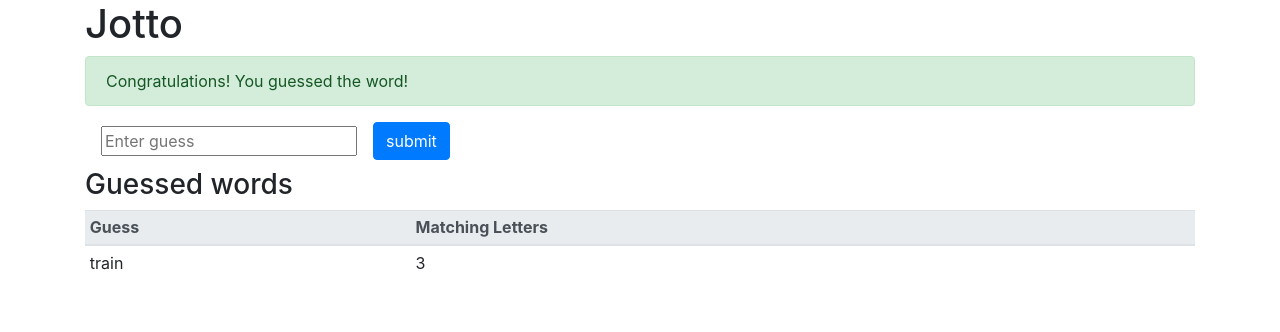
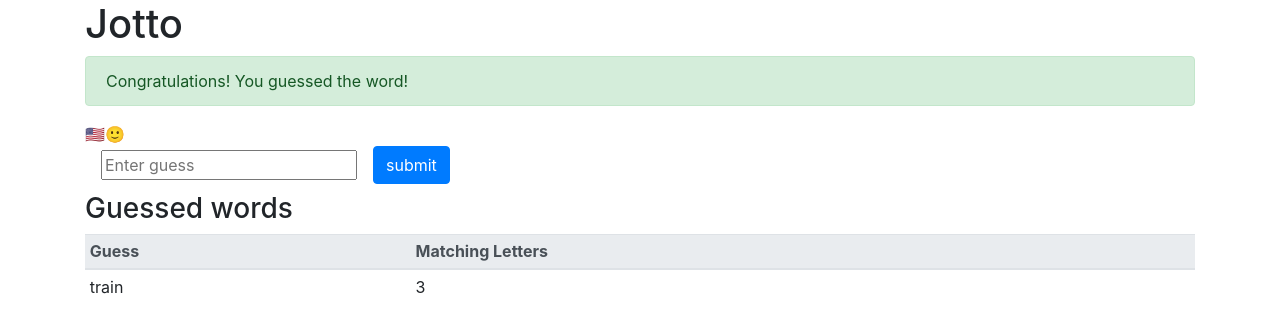
Before and after one commit to Prakhil-tp/jotto, a React (Create React App) app: page / in a window 1280 px wide. Shown: the top 332 px of the page. Built offline with nearby package versions, Linux system fonts and the light colour scheme.

Commit message:
Add languageContext

```diff
--- a/src/App.js
+++ b/src/App.js
@@ -2,6 +2,8 @@
 import GuessedWords from "./GuessedWords";
 import Congrats from "./Congrats";
 import hookActions from "./actions/hookActions";
+import languageContext from "./contexts/languageContext";
+import LanguagePicker from "./LanguagePicker";
 import Input from "./Input";
 
 /**
@@ -16,6 +18,9 @@
     case "setSecretWord": {
       return { ...state, secretWord: action.payload };
     }
+    case "setLanguage": {
+      return { ...state, language: action.payload };
+    }
     default:
       throw new Error(`invalid action type: ${action.type}`);
   }
@@ -23,11 +28,15 @@
 
 function App() {
   const [state, dispatch] = React.useReducer(reducer, {
-    secretWord: null
+    secretWord: null,
+    language: "en"
   });
 
   const setSecretWord = (secretWord) =>
     dispatch({ type: "setSecretWord", payload: secretWord });
+
+  const setLanguage = (language) =>
+    dispatch({ type: "setLanguage", payload: language });
 
   React.useEffect(() => {
     hookActions.getSecretWord(setSecretWord);
@@ -48,7 +57,10 @@
     <div data-test="component-app" className="container">
       <h1>Jotto</h1>
       <Congrats success={true} />
-      <Input secretWord={state.secretWord} />
+      <languageContext.Provider value={state.language}>
+        <LanguagePicker setLanguage={setLanguage} />
+        <Input secretWord={state.secretWord} />
+      </languageContext.Provider>
       <GuessedWords
         guessedWords={[{ guessedWord: "train", letterMatchCount: 3 }]}
       />
--- /dev/null
+++ b/src/contexts/languageContext.js
@@ -0,0 +1,3 @@
+import React from "react";
+
+export default React.createContext("en");
```
